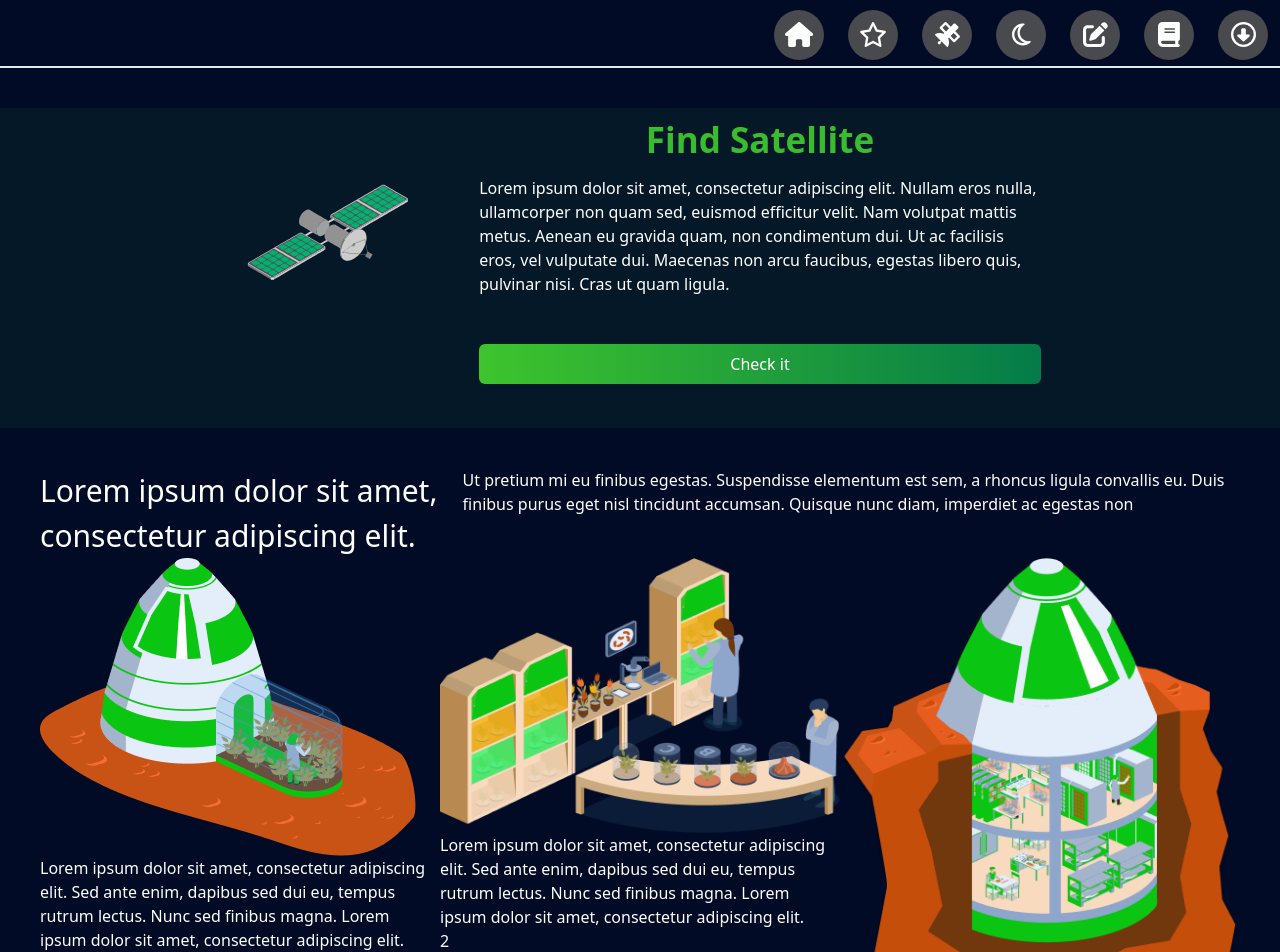
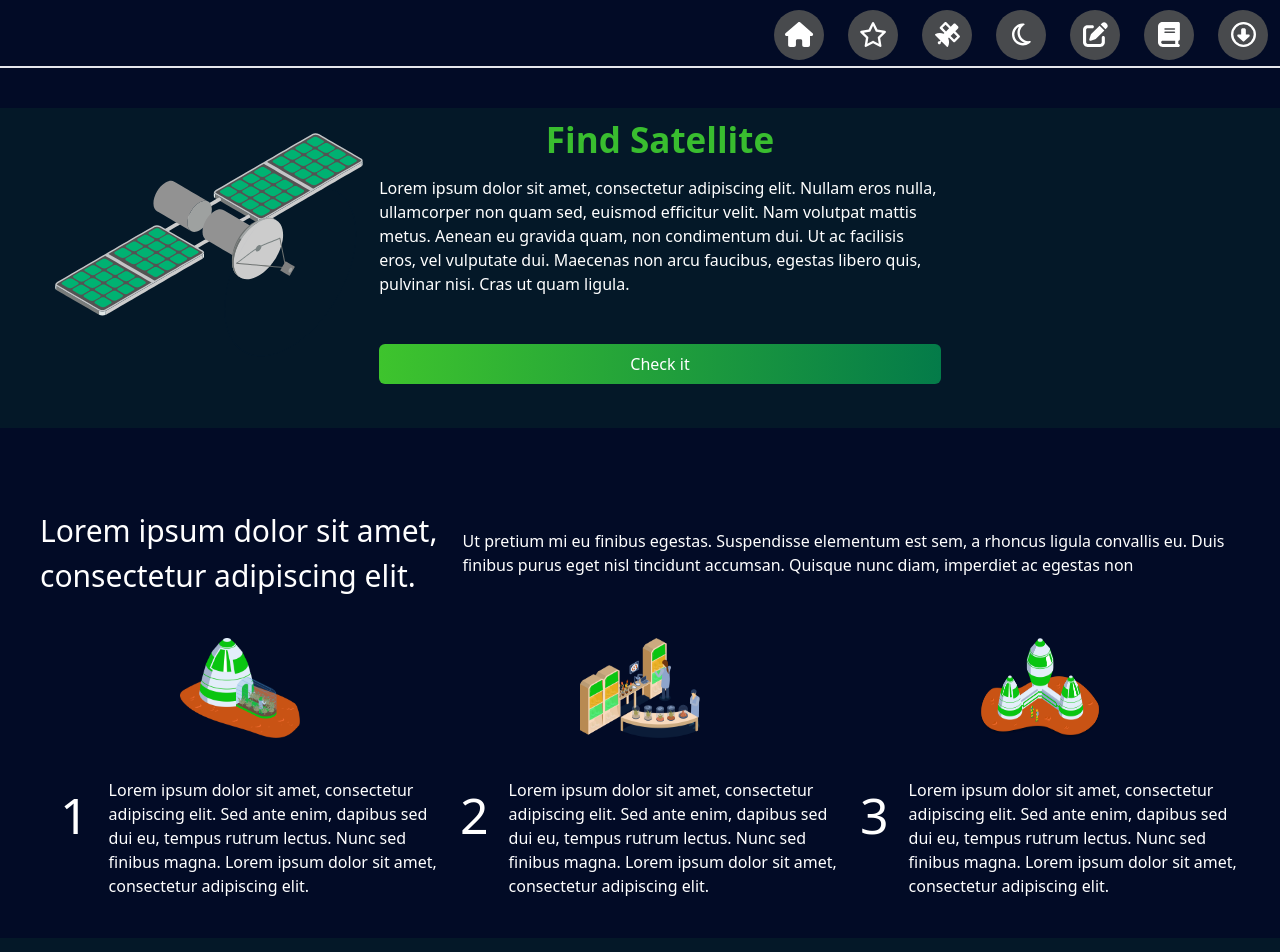
Before and after one commit to Kamilla012/sky-app, a React (Create React App) app in the folder my-app/: page / in a window 1280 px wide. Shown: the part 60-1012 px from the top of the page. Built offline with nearby package versions, Linux system fonts and the light colour scheme; no server answers.

Commit message:
tiles update, animation

```diff
--- a/my-app/src/animations/SatelliteAnimation.js
+++ b/my-app/src/animations/SatelliteAnimation.js
@@ -20,7 +20,7 @@ const RocketAnimation = () => {
     };
   }, []);
 
-  return <div className="container w-[200px]" ref={container}></div>; // Przypisz ref do kontenera
+  return <div className="container md:absolute md:left-0 md:top-[20%] w-[30%]" ref={container}></div>; // Przypisz ref do kontenera
 };
 
 export default RocketAnimation;
--- a/my-app/src/components/Tiles.js
+++ b/my-app/src/components/Tiles.js
@@ -13,7 +13,7 @@ const Tiles = () => {
 
   return (
     <div className='text-white flex flex-col mx-10'>
-      <div className='flex'>
+      <div className='flex items-center my-10'>
         <h3 className={`${styles.h3}`}>Lorem ipsum dolor sit amet, consectetur adipiscing elit.</h3>
         <p>
           Ut pretium mi eu finibus egestas. Suspendisse elementum est sem, a
@@ -23,14 +23,19 @@ const Tiles = () => {
       </div>
     <div className='flex'>
       {TileImg.map((tile, index) => (
-        <div className="tile" key={index}>
-          <img src={tile.path} alt={tile.name} />
-          <p>
+        <div className="tile flex flex-col justify-center items-center"  key={index}
+        >
+          <img className=' w-[30%] h-[100px]' src={tile.path} alt={tile.name} />
+
+          <div className='flex my-10'>
+          <span className='text-[50px] px-5'>{index + 1}</span>
+          <p className=''>
             Lorem ipsum dolor sit amet, consectetur adipiscing elit. Sed ante
             enim, dapibus sed dui eu, tempus rutrum lectus. Nunc sed finibus
             magna. Lorem ipsum dolor sit amet, consectetur adipiscing elit.
           </p>
-          <span>{index + 1}</span>
+
+        </div>
         </div>
       ))}
       </div>
```
Also changed, not shown: my-app/src/images/elements/Workplace.png.
